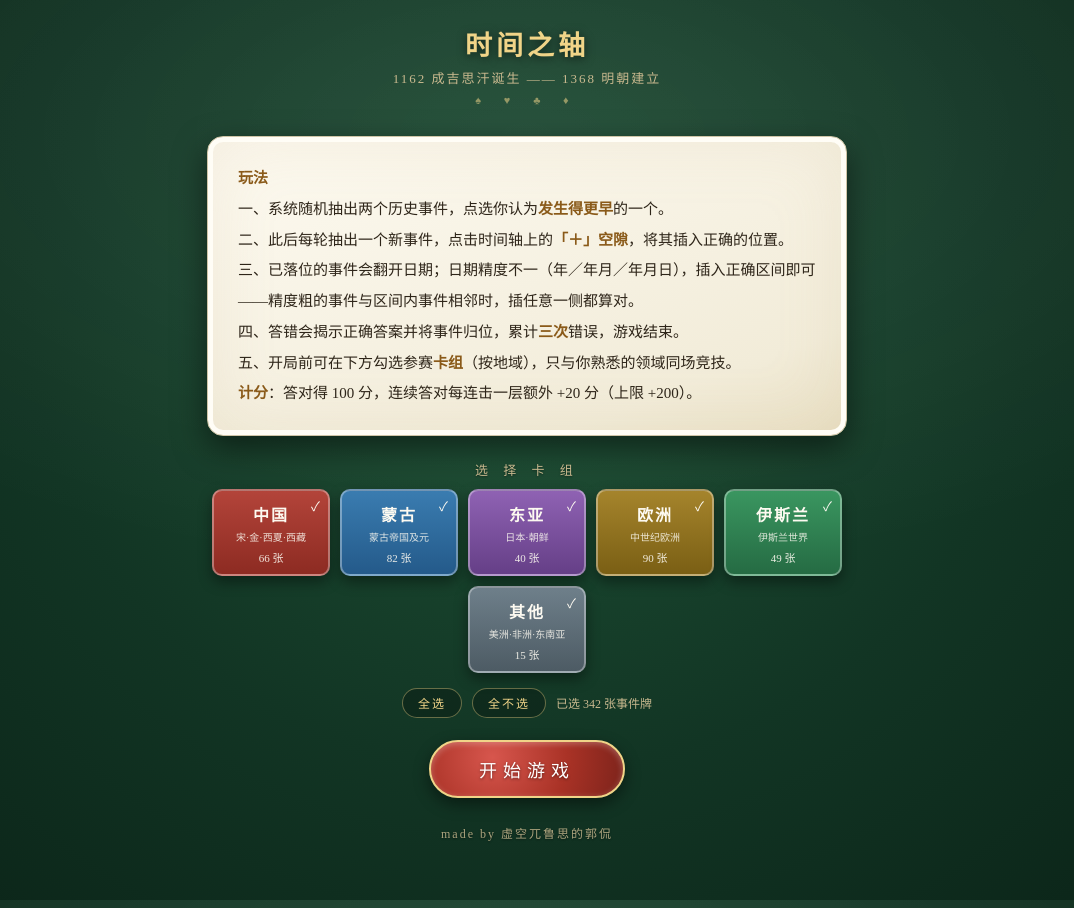
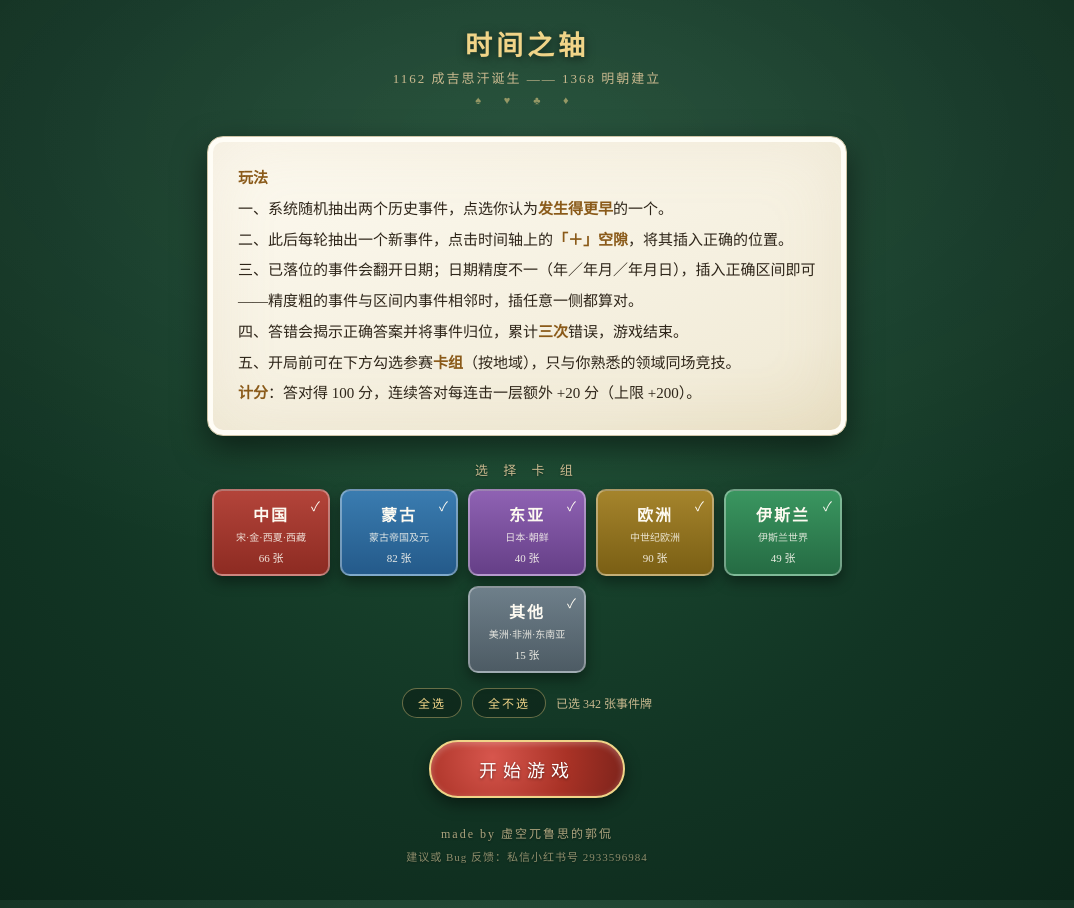
Before and after one commit to WarnWallen/WarnWallen.github.io, a Jekyll site: the page timeline/index.html, which Jekyll copies as it is, in a window 1280 px wide. Shown: the whole page, without its empty margins (113-1187 px from the left). Built offline with Jekyll 4.4.1, drawn with Linux system fonts in a browser that asks for light colours.

Commit message:
时间之轴页脚新增建议与 Bug 反馈提示（私信小红书号）

```diff
--- a/timeline/index.html
+++ b/timeline/index.html
@@ -62,7 +62,7 @@
   </section>
 
   <div id="toast"></div>
-  <footer class="made-by">made by 虚空兀鲁思的郭侃</footer>
+  <footer class="made-by">made by 虚空兀鲁思的郭侃<span class="feedback">建议或 Bug 反馈：私信小红书号 2933596984</span></footer>
 </div>
 
 <script src="events.js"></script>
--- a/timeline/style.css
+++ b/timeline/style.css
@@ -200,6 +200,7 @@ header .sub::after{content:"♠ ♥ ♣ ♦";display:block;letter-spacing:10px;m
 .mini-btn:hover{background:rgba(240,212,136,.15)}
 #pick-count{font-size:12px;color:var(--dim)}
 .made-by{margin-top:26px;text-align:center;font-size:12px;color:var(--dim);letter-spacing:2px;opacity:.85;text-shadow:0 1px 2px rgba(0,0,0,.5)}
+.made-by .feedback{display:block;margin-top:6px;font-size:11px;letter-spacing:1px;opacity:.8}
 @media(max-width:620px){
   .pick{width:31%;min-width:100px;padding:9px 4px 8px}
   .pick .pk-name{font-size:14px}
```
